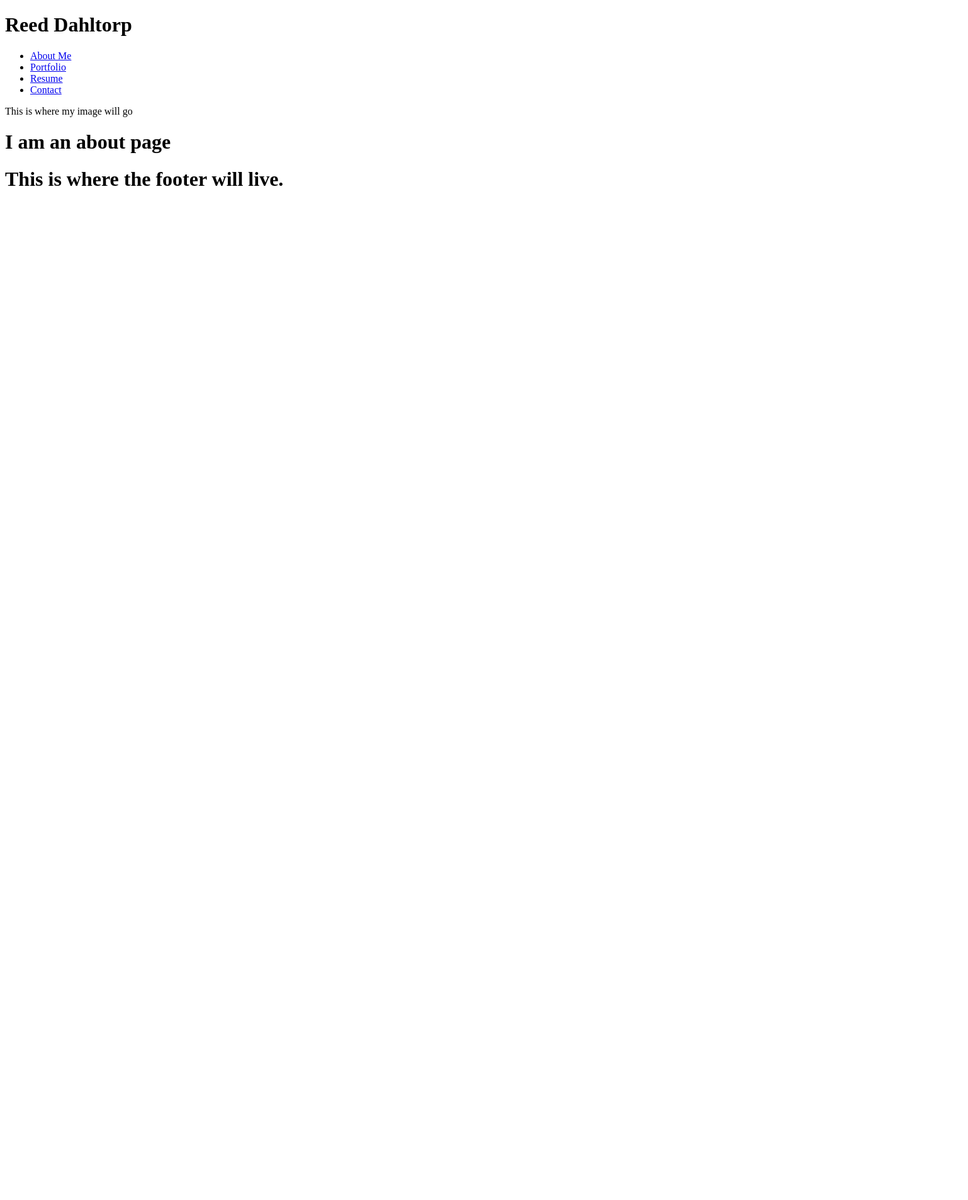
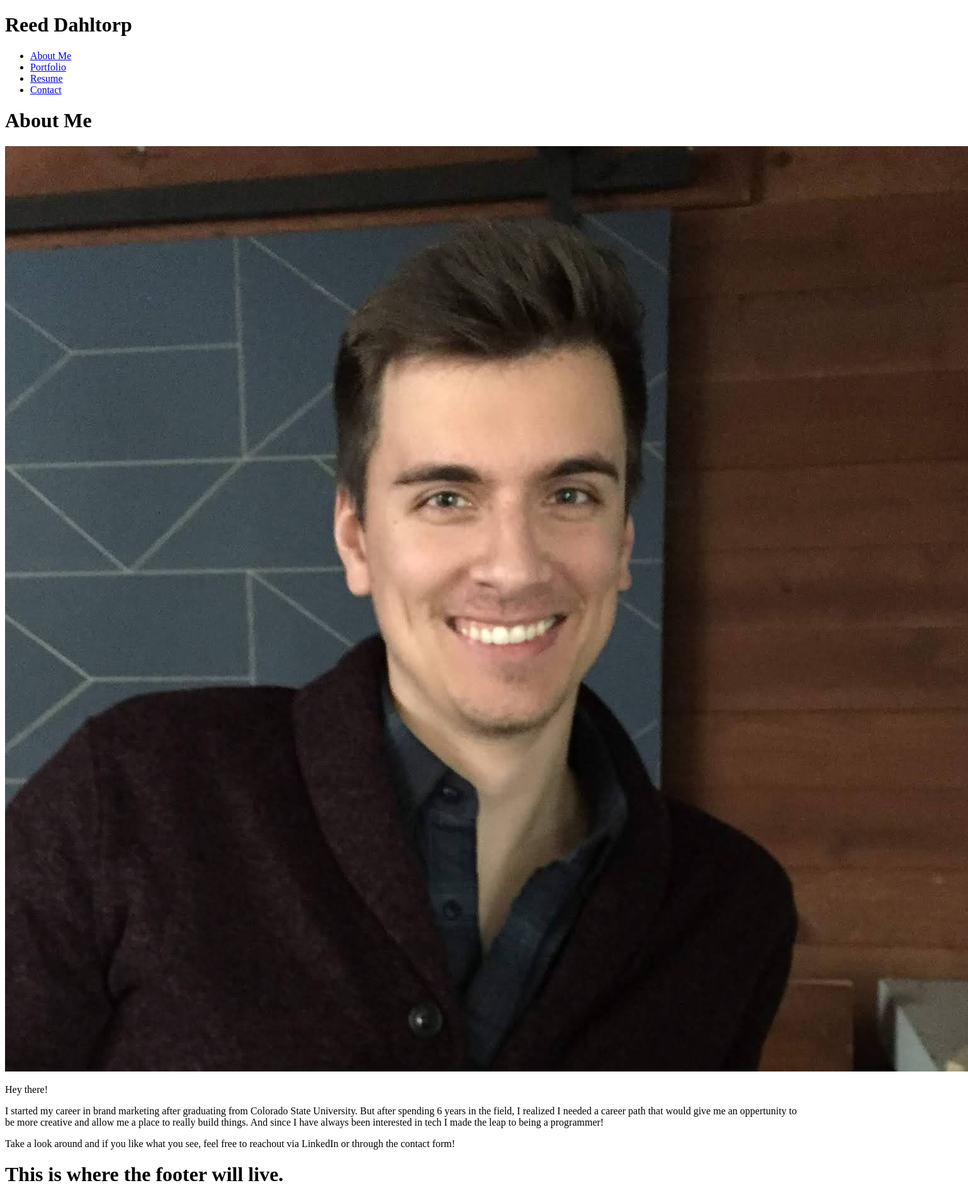
Before and after one commit to rdahltorp/rd-react-portfolio, a React (Create React App) app: page / in a window 1280 px wide. Shown: the whole page at 63% size, 1538 px wide, since content can reach past the window. Before the commit the page ends 800 px from the top, so only its background shows below. Built offline with nearby package versions, Linux system fonts and the light colour scheme.

Commit message:
Added code for About page

```diff
--- a/src/components/Header/navigation.js
+++ b/src/components/Header/navigation.js
@@ -35,7 +35,7 @@ export default function Nav({ currentPage, handlePageChange }) {
                     </li>
                     <li className="Contact">
                         <a
-                            href="#AboutMe"
+                            href="#Contact"
                             onClick={() => handlePageChange('Contact')}
                             className={currentPage === 'Contact' ? 'nav-link active' : 'nav-link' }
                         >
--- a/src/components/Pages/About.js
+++ b/src/components/Pages/About.js
@@ -1,10 +1,16 @@
 import React from "react";
+import profileImage from '../../assets/images/profileImage.jpg'
 
 export default function About() {
     return (
         <div>
-            <p>This is where my image will go</p>
-            <h1>I am an about page</h1>
+            <h1>About Me</h1>
+
+            <img src={profileImage} alt="Reed" />
+
+            <p>Hey there!</p>
+            <p>I started my career in brand marketing after graduating from Colorado State University. But after spending 6 years in the field, I realized I needed a career path that would give me an oppertunity to be more creative and allow me a place to really build things. And since I have always been interested in tech I made the leap to being a programmer!</p>
+            <p>Take a look around and if you like what you see, feel free to reachout via LinkedIn or through the contact form!</p>
         </div>
     )
 }
```
Also changed, not shown: src/assets/images/profileImage.jpg (added).
